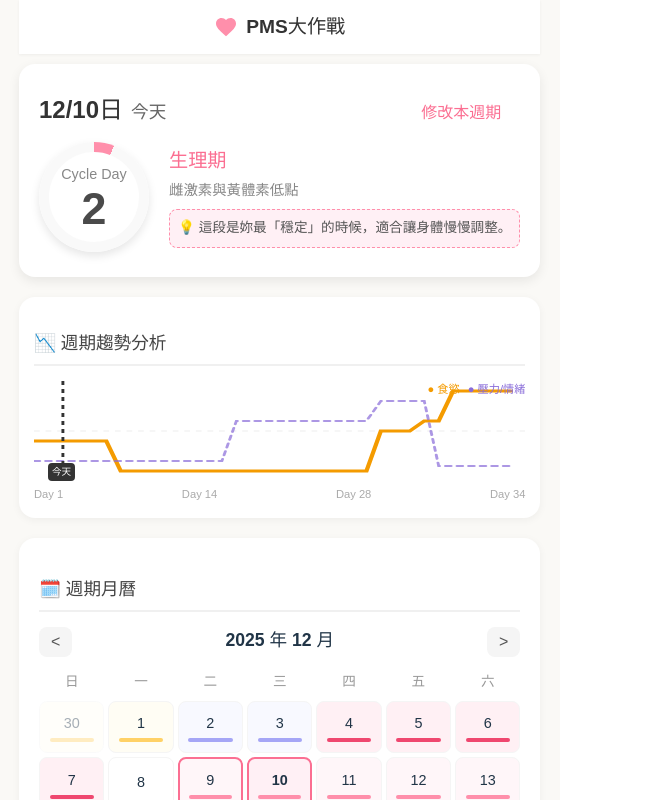
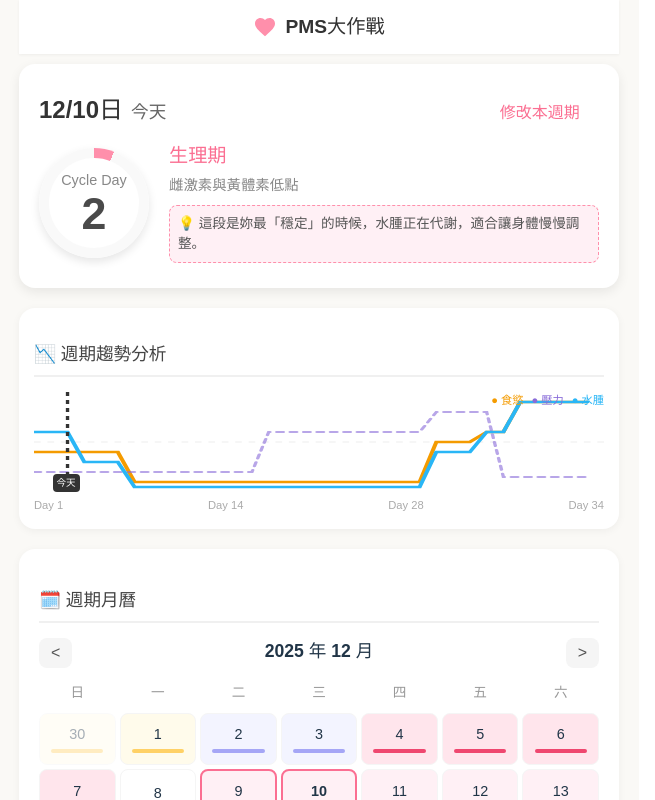
Before and after one commit to phoebehaungs/phoebe-cycle-tracker, a React (Vite) app: page / in a window 1280 px wide. Shown: the top 800 px of the page, without its empty margins (1-656 px from the left). Built offline with nearby package versions, Linux system fonts and the light colour scheme.

Commit message:
Update App.tsx

```diff
--- a/src/App.tsx
+++ b/src/App.tsx
@@ -55,14 +55,14 @@ const PHASE_RULES: PhaseDefinition[] = [
     name: '生理期',
     startDay: 1,
     endDay: 6,
-    symptoms: ['疲倦、想休息', '偶爾子宮悶感', '心情安靜'],
+    symptoms: ['疲倦、想休息', '水腫慢慢消退中', '偶爾子宮悶感'],
     diet: ['食慾偏低/正常', '想吃冰(荷爾蒙反應)'],
     care: [
       '不逼自己運動',
       '多喝暖身飲(紅棗茶)',
       '早餐多一點蛋白質'
     ],
-    tips: '這段是妳最「穩定」的時候，適合讓身體慢慢調整。',
+    tips: '這段是妳最「穩定」的時候，水腫正在代謝，適合讓身體慢慢調整。',
     color: '#FF8FAB', // 溫暖粉紅
     lightColor: '#FFF0F5',
     hormone: '雌激素與黃體素低點',
@@ -72,13 +72,13 @@ const PHASE_RULES: PhaseDefinition[] = [
     name: '濾泡期 (黃金期)',
     startDay: 7,
     endDay: 24,
-    symptoms: ['精力恢復', '心情平穩', '水腫減少'],
+    symptoms: ['精力恢復', '身體最輕盈(無水腫)', '心情平穩'],
     diet: ['食慾最低', '最好控制', '飽足感良好'],
     care: [
       '適合減脂/建立習慣',
       'Zumba/伸展效果好'
     ],
-    tips: '如果妳希望建立新習慣，這段最成功！',
+    tips: '現在是身體最輕盈、代謝最好的時候，如果妳希望建立新習慣，這段最成功！',
     color: '#88D8B0', // 溫暖薄荷綠
     lightColor: '#F0FFF4',
     hormone: '雌激素逐漸上升',
@@ -88,13 +88,13 @@ const PHASE_RULES: PhaseDefinition[] = [
     name: '排卵期',
     startDay: 25,
     endDay: 27,
-    symptoms: ['下腹悶、體溫升高', '水腫慢慢回來'],
+    symptoms: ['下腹悶、體溫升高', '出現微水腫'],
     diet: ['食慾微增', '有些人想吃甜'],
     care: [
       '多喝水、多吃蔬菜',
       '補充可溶性纖維(地瓜)'
     ],
-    tips: '這段是往黃體期過渡，是身體出現變化的開始。',
+    tips: '這段是往黃體期過渡，水分開始滯留，記得多喝水幫助代謝。',
     color: '#FFD166', // 溫暖黃
     lightColor: '#FFFBEB',
     hormone: '黃體生成素(LH)高峰',
@@ -104,7 +104,7 @@ const PHASE_RULES: PhaseDefinition[] = [
     name: '黃體期前段',
     startDay: 28,
     endDay: 29,
-    symptoms: ['較容易累', '情緒敏感'],
+    symptoms: ['較容易累', '情緒敏感', '水腫感變明顯'],
     diet: ['開始嘴饞', '想吃頻率變高'],
     care: [
       '早餐加蛋白質',
@@ -120,14 +120,14 @@ const PHASE_RULES: PhaseDefinition[] = [
     name: 'PMS 高峰',
     startDay: 30,
     endDay: 33,
-    symptoms: ['焦慮、情緒緊繃', '睡不好、水腫', '身心較沒安全感'],
+    symptoms: ['焦慮、情緒緊繃', '嚴重水腫、睡不好', '身心較沒安全感'],
     diet: ['想吃甜/冰', '正餐後仍想吃'],
     care: [
       '補充鎂(減少焦慮)',
       '允許多吃 5～10%',
       '熱茶/小毯子/深呼吸'
     ],
-    tips: '這是最辛苦的時段，請對自己特別溫柔對待。',
+    tips: '這是最辛苦的時段，身體水腫和食慾都是最高峰，請對自己特別溫柔。',
     color: '#EF476F', // 暖洋紅
     lightColor: '#FFE5EC',
     hormone: '黃體素高峰 / 準備下降',
@@ -144,6 +144,7 @@ const SYMPTOM_OPTIONS = {
 
 // --- 3. Helper Functions ---
 
+// 強制使用瀏覽器本地時間
 const getLocalFormattedDate = (date: Date = new Date()): string => {
   const year = date.getFullYear();
   const month = String(date.getMonth() + 1).padStart(2, '0');
@@ -234,7 +235,6 @@ const PhoebeCycleTracker: React.FC = () => {
   const [editBleedingDays, setEditBleedingDays] = useState(6);
   const [editDate, setEditDate] = useState(history[history.length - 1].startDate);
 
-  // 核心計算
   const currentCycle = history[history.length - 1];
   const lastStartDate = currentCycle.startDate;
   const currentPeriodLength = currentCycle.periodLength || 6;
@@ -378,8 +378,8 @@ const PhoebeCycleTracker: React.FC = () => {
 
   const handleUpsertPeriodRecord = () => {
     if (!inputDate) return;
+    const newDateStr = inputDate;
     const newDateObj = new Date(inputDate);
-    const newDateStr = getLocalFormattedDate(newDateObj);
 
     const existingIndex = history.findIndex(h => {
         const hDate = new Date(h.startDate);
@@ -469,31 +469,33 @@ const PhoebeCycleTracker: React.FC = () => {
     }
   }, [editMode, lastStartDate, currentPeriodLength]);
 
-  const dayNames = ['日', '一', '二', '三', '四', '五', '六'];
-
-  // 計算曲線圖的點 (模擬 Phoebe 的典型曲線)
-  const getCurvePoints = (width: number, height: number, type: 'appetite' | 'hormone') => {
+  const getCurvePoints = (width: number, height: number, type: 'appetite' | 'hormone' | 'edema') => {
     const points: string[] = [];
-    const totalDays = 34; // 預設 34 天畫滿
+    const totalDays = 34;
     const stepX = width / totalDays;
 
     for (let day = 1; day <= totalDays; day++) {
-        let intensity = 50; // 0-100 (0=高, 100=低 - SVG 座標系)
+        let intensity = 50; // 0=High, 100=Low
 
         if (type === 'appetite') {
-            // 食慾：PMS(30-34)最高(0)，濾泡期(7-24)最低(100)，排卵期(25-27)中等(50)
-            if (day <= 6) intensity = 60; // 生理期中等
-            else if (day <= 24) intensity = 90; // 濾泡期低
-            else if (day <= 27) intensity = 50; // 排卵期升
-            else if (day <= 29) intensity = 40; // 黃體前段升
-            else intensity = 10; // PMS 高峰
-        } else {
-            // 荷爾蒙(情緒)：模擬黃體素波動
-            // 濾泡期穩(80)，排卵期高(20)，PMS低落(90)
-            if (day <= 14) intensity = 80; // 穩定期
-            else if (day <= 24) intensity = 40; // 排卵後上升
-            else if (day <= 28) intensity = 20; // 黃體高峰
-            else intensity = 85; // PMS 驟降(情緒不穩)
+            if (day <= 6) intensity = 60;
+            else if (day <= 24) intensity = 90;
+            else if (day <= 27) intensity = 50;
+            else if (day <= 29) intensity = 40;
+            else intensity = 10;
+        } else if (type === 'hormone') {
+            if (day <= 14) intensity = 80;
+            else if (day <= 24) intensity = 40;
+            else if (day <= 28) intensity = 20;
+            else intensity = 85;
+        } else if (type === 'edema') {
+            // 水腫曲線：PMS(30-34)最嚴重(10)，生理期初(1-3)次嚴重(40)，濾泡期(7-24)最輕盈(95)
+            if (day <= 3) intensity = 40;
+            else if (day <= 6) intensity = 70;
+            else if (day <= 24) intensity = 95;
+            else if (day <= 27) intensity = 60;
+            else if (day <= 29) intensity = 40;
+            else intensity = 10;
         }
 
         const x = (day - 1) * stepX;
@@ -502,6 +504,8 @@ const PhoebeCycleTracker: React.FC = () => {
     }
     return points.join(' ');
   };
+
+  const dayNames = ['日', '一', '二', '三', '四', '五', '六'];
 
   return (
     <div style={appContainerStyle}>
@@ -578,7 +582,7 @@ const PhoebeCycleTracker: React.FC = () => {
             <div style={{ color: '#888', fontSize: '0.9rem', marginTop: '4px' }}>
               {currentPhase.hormone}
             </div>
-            {/* 溫馨提醒放在這裡 */}
+            {/* 溫馨提醒 */}
             <div style={{
                 marginTop: '8px',
                 fontSize: '0.85rem',
@@ -594,30 +598,31 @@ const PhoebeCycleTracker: React.FC = () => {
         </div>
       </div>
 
-      {/* 📉 新增：食慾與荷爾蒙曲線圖 */}
+      {/* 📉 週期趨勢分析 (含水腫曲線) */}
       <div style={{ ...cardStyle, marginTop: '20px', padding: '15px' }}>
         <h3 style={cardTitleStyle}>📉 週期趨勢分析</h3>
         <div style={{ position: 'relative', height: '100px', marginTop: '10px', overflow: 'hidden' }}>
-            {/* 標籤 */}
+            {/* Legend */}
             <div style={{ position: 'absolute', top: 0, right: 0, fontSize: '0.7rem', color: '#999', display: 'flex', gap: '8px' }}>
                 <span style={{ color: '#F49B00' }}>● 食慾</span>
-                <span style={{ color: '#896CD9' }}>● 壓力/情緒</span>
+                <span style={{ color: '#896CD9' }}>● 壓力</span>
+                <span style={{ color: '#29B6F6' }}>● 水腫</span>
             </div>
 
             <svg viewBox="0 0 340 100" style={{ width: '100%', height: '100%' }} preserveAspectRatio="none">
-                {/* 網格線 */}
+                {/* Grid */}
                 <line x1="0" y1="50" x2="340" y2="50" stroke="#eee" strokeWidth="1" strokeDasharray="4" />
 
-                {/* 食慾曲線 (橘色) */}
+                {/* Appetite (Orange) */}
                 <polyline
                     points={getCurvePoints(340, 100, 'appetite')}
                     fill="none"
                     stroke="#F49B00"
-                    strokeWidth="3"
+                    strokeWidth="2.5"
                     strokeLinecap="round"
                 />
 
-                {/* 荷爾蒙曲線 (紫色) */}
+                {/* Hormone/Mood (Purple) */}
                 <polyline
                     points={getCurvePoints(340, 100, 'hormone')}
                     fill="none"
@@ -625,10 +630,19 @@ const PhoebeCycleTracker: React.FC = () => {
                     strokeWidth="2"
                     strokeLinecap="round"
                     strokeDasharray="4"
-                    opacity="0.7"
+                    opacity="0.6"
                 />
 
-                {/* 今天指標線 */}
+                {/* Edema (Blue) - NEW */}
+                <polyline
+                    points={getCurvePoints(340, 100, 'edema')}
+                    fill="none"
+                    stroke="#29B6F6"
+                    strokeWidth="2.5"
+                    strokeLinecap="round"
+                />
+
+                {/* Today Line */}
                 <line
                     x1={(daysPassed / 34) * 340}
                     y1="0"
@@ -640,7 +654,7 @@ const PhoebeCycleTracker: React.FC = () => {
                 />
             </svg>
 
-            {/* 今天標籤 */}
+            {/* Today Label */}
             <div style={{
                 position: 'absolute',
                 left: `calc(${(daysPassed / 34) * 100}% - 15px)`,
@@ -691,11 +705,7 @@ const PhoebeCycleTracker: React.FC = () => {
                 onClick={() => handleDateClick(date)}
                 style={{
                   ...calendarDayStyle,
-                  backgroundColor: isToday
-                    ? currentPhase.lightColor
-                    : phase
-                    ? `${phase.lightColor}90`
-                    : 'transparent',
+                  backgroundColor: phase ? phase.lightColor : 'transparent',
                   opacity: isCurrentMonth ? 1 : 0.4,
                   border: isToday
                     ? `2px solid ${currentPhase.accent}`
@@ -703,9 +713,10 @@ const PhoebeCycleTracker: React.FC = () => {
                     ? `2px solid ${phase?.accent || '#E95A85'}`
                     : '1px solid #f5f5f5',
                   cursor: phase ? 'pointer' : 'default',
+                  fontWeight: isToday ? 'bold' : 'normal'
                 }}
               >
-                <div style={{ fontSize: '0.9rem', marginBottom: '4px', fontWeight: isToday ? 'bold' : 'normal' }}>
+                <div style={{ fontSize: '0.9rem', marginBottom: '4px' }}>
                   {date.getDate()}
                 </div>
                 {phase && (
```
